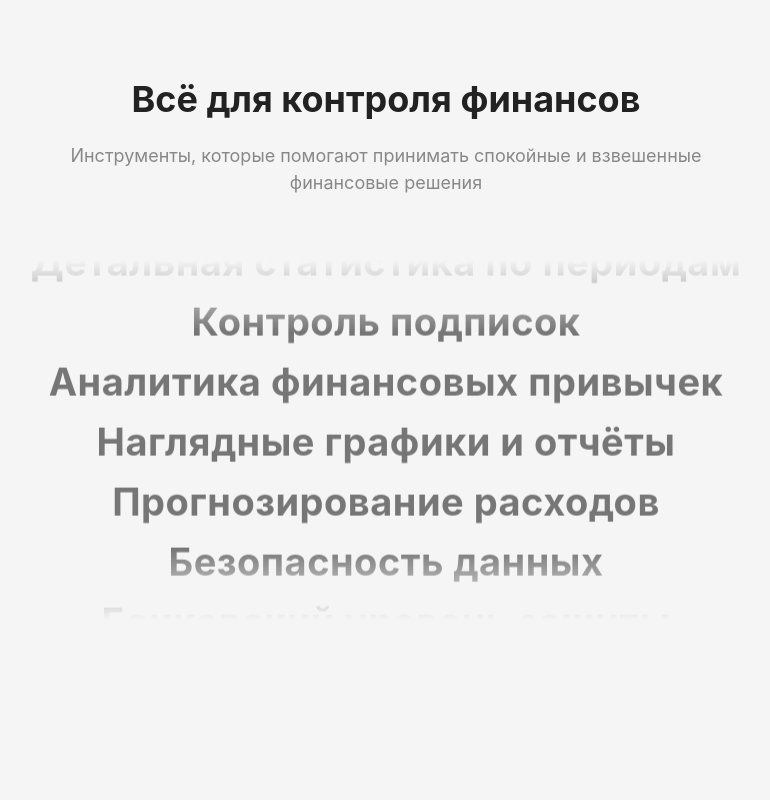
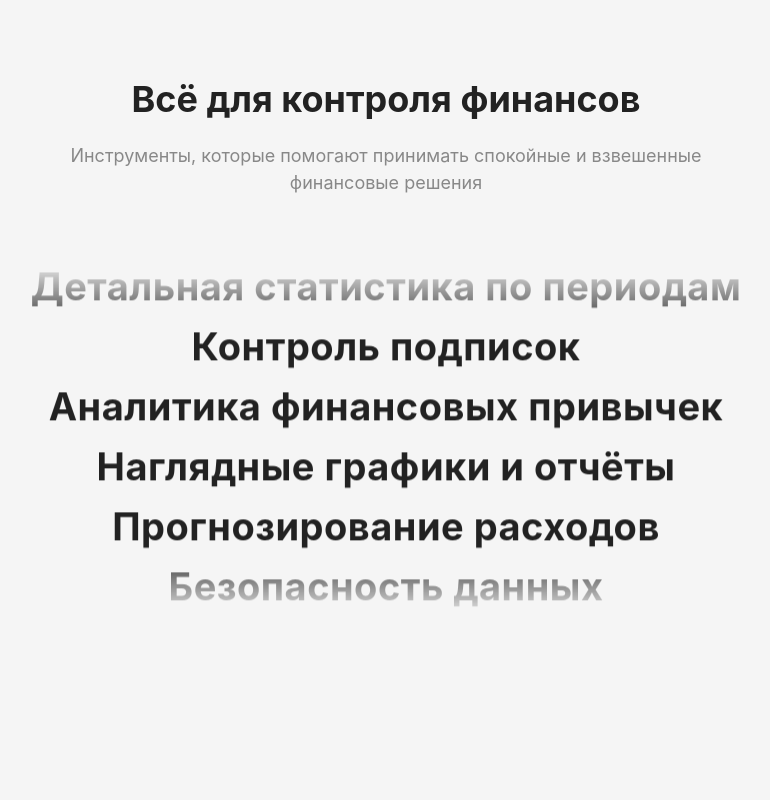
Before and after one commit to ai-budget-app/ai-budget-user-web, a React (Vite) app: page / in a window 1280 px wide. Shown: the part 900-1700 px from the top of the page, without its empty margins (254-1024 px from the left). Built offline with nearby package versions, Linux system fonts and the light colour scheme.

Commit message:
feature/BA-34: исправил замечания по скролу

```diff
--- a/src/features/home/components/FeaturesSection/FeaturesSection.jsx
+++ b/src/features/home/components/FeaturesSection/FeaturesSection.jsx
@@ -2,27 +2,7 @@ import { motion } from 'framer-motion'
 import { Section, SectionHeader } from '@/shared/ui/Section'
 import { MarqueeWrapper, MarqueeContent, MarqueeItem } from './styles'
 
-const items = [
-  'Учёт расходов',
-  'Автоматическая категоризация транзакций',
-  'Детальная статистика по периодам',
-  'Контроль подписок',
-  'Аналитика финансовых привычек',
-  'Наглядные графики и отчёты',
-  'Прогнозирование расходов',
-  'Безопасность данных',
-  'Банковский уровень защиты',
-  'Шифрование на всех этапах',
-  'Учёт расходов',
-  'Автоматическая категоризация транзакций',
-  'Детальная статистика по периодам',
-  'Контроль подписок',
-  'Аналитика финансовых привычек',
-  'Наглядные графики и отчёты',
-  'Прогнозирование расходов',
-  'Безопасность данных',
-  'Банковский уровень защиты',
-  'Шифрование на всех этапах',
+const BASE_ITEMS = [
   'Учёт расходов',
   'Автоматическая категоризация транзакций',
   'Детальная статистика по периодам',
@@ -36,8 +16,8 @@ const items = [
 ]
 
 const ITEM_HEIGHT = 60
-const singleListHeight = items.length * ITEM_HEIGHT
-const repeatedItems = [...items, ...items]
+const singleListHeight = BASE_ITEMS.length * ITEM_HEIGHT
+const repeatedItems = [...BASE_ITEMS, ...BASE_ITEMS]
 
 export const FeaturesSection = () => {
   return (
@@ -51,7 +31,7 @@ export const FeaturesSection = () => {
         <motion.div
           animate={{ y: [0, -singleListHeight] }}
           transition={{
-            duration: 75,
+            duration: BASE_ITEMS.length * 3,
             ease: 'linear',
             repeat: Infinity,
           }}
--- a/src/features/home/components/FeaturesSection/styles.jsx
+++ b/src/features/home/components/FeaturesSection/styles.jsx
@@ -56,8 +56,8 @@ export const MarqueeItem = styled.div`
   letter-spacing: 0.5px;
   text-align: center;
 
-  color: ${({ theme }) => theme?.palette?.text?.primary ?? '#ffffff'};
-  opacity: ${({ theme }) => (theme?.palette?.mode === 'light' ? 0.6 : 0.75)};
+  color: ${({ theme }) => theme?.palette?.text?.primary};
+  opacity: 0,75;
 
   @media (max-width: 768px) {
     height: 48px;
```
Also changed, not shown: 1 other file (tests, documents, lock files or other folders).
